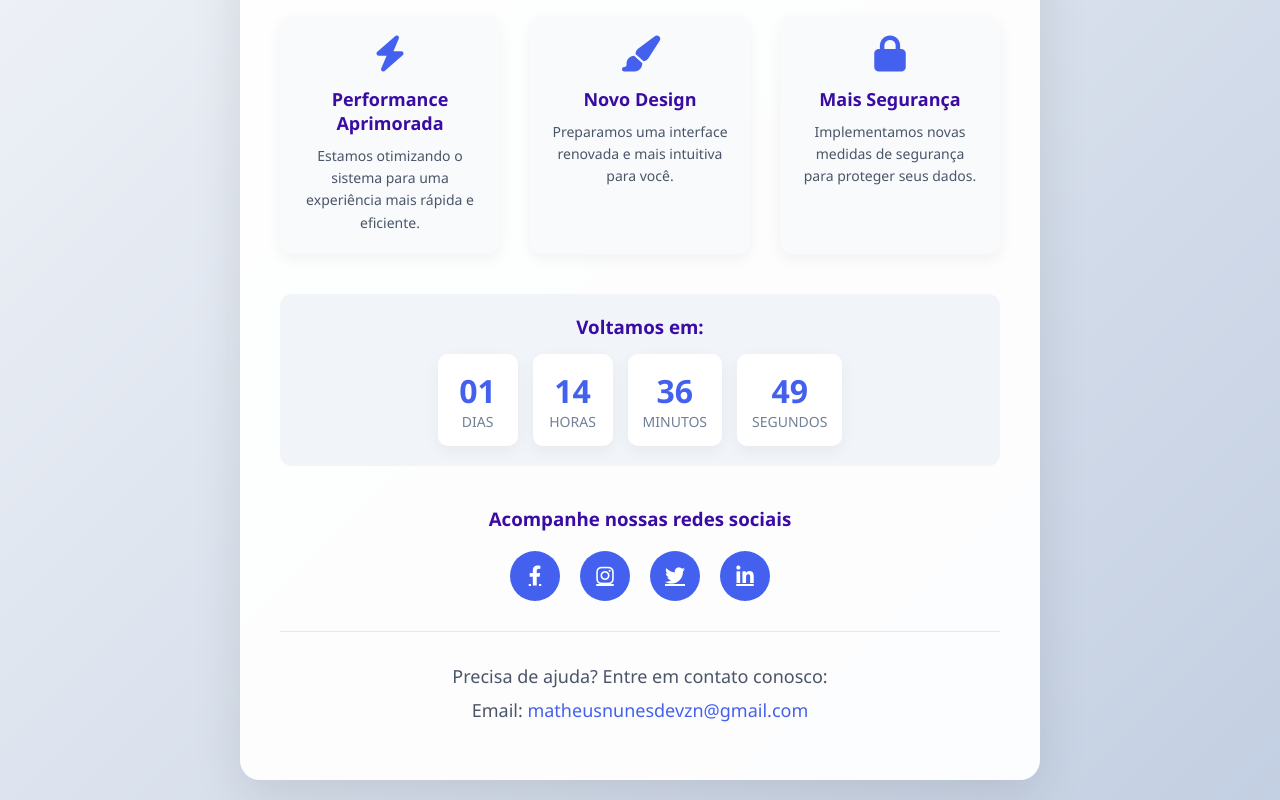
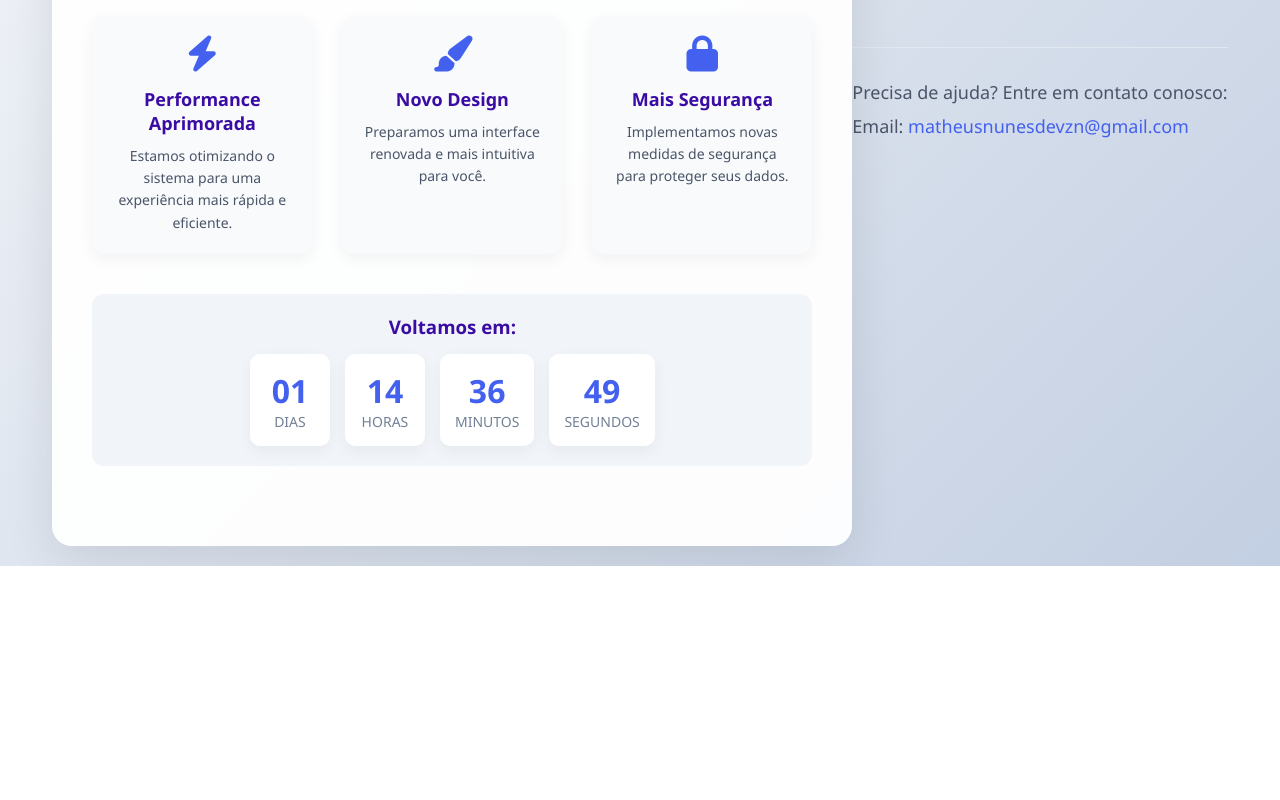
Before and after one commit to RyannNet/Niggle.AI, a plain HTML site: page index.html in a window 1280 px wide. Shown: the part 403-1203 px from the top of the page. After the commit the page ends 969 px from the top, so only its background shows below. Drawn offline with Linux system fonts and the light colour scheme.

Commit message:
Atualizar o index.html

```diff
--- a/index.html
+++ b/index.html
@@ -319,14 +319,7 @@
             </div>
         </div>
 
-        <div class="social-links">
-            <h3>Acompanhe nossas redes sociais</h3>
-            <div class="social-icons">
-                <a href="#"><i class="fab fa-facebook-f"></i></a>
-                <a href="#"><i class="fab fa-instagram"></i></a>
-                <a href="#"><i class="fab fa-twitter"></i></a>
-                <a href="#"><i class="fab fa-linkedin-in"></i></a>
-            </div>
+
         </div>
 
         <div class="contact-info">
```
